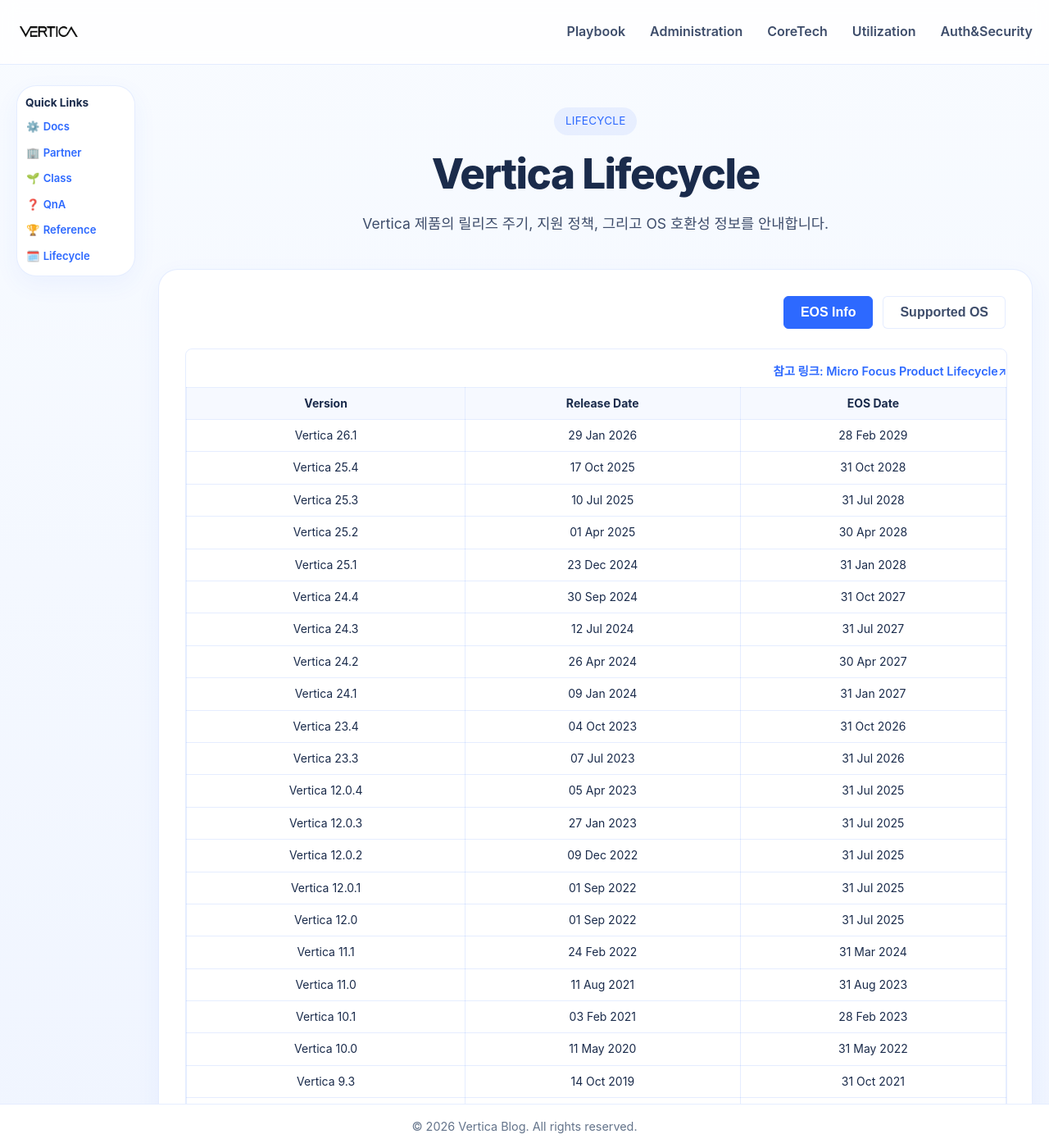
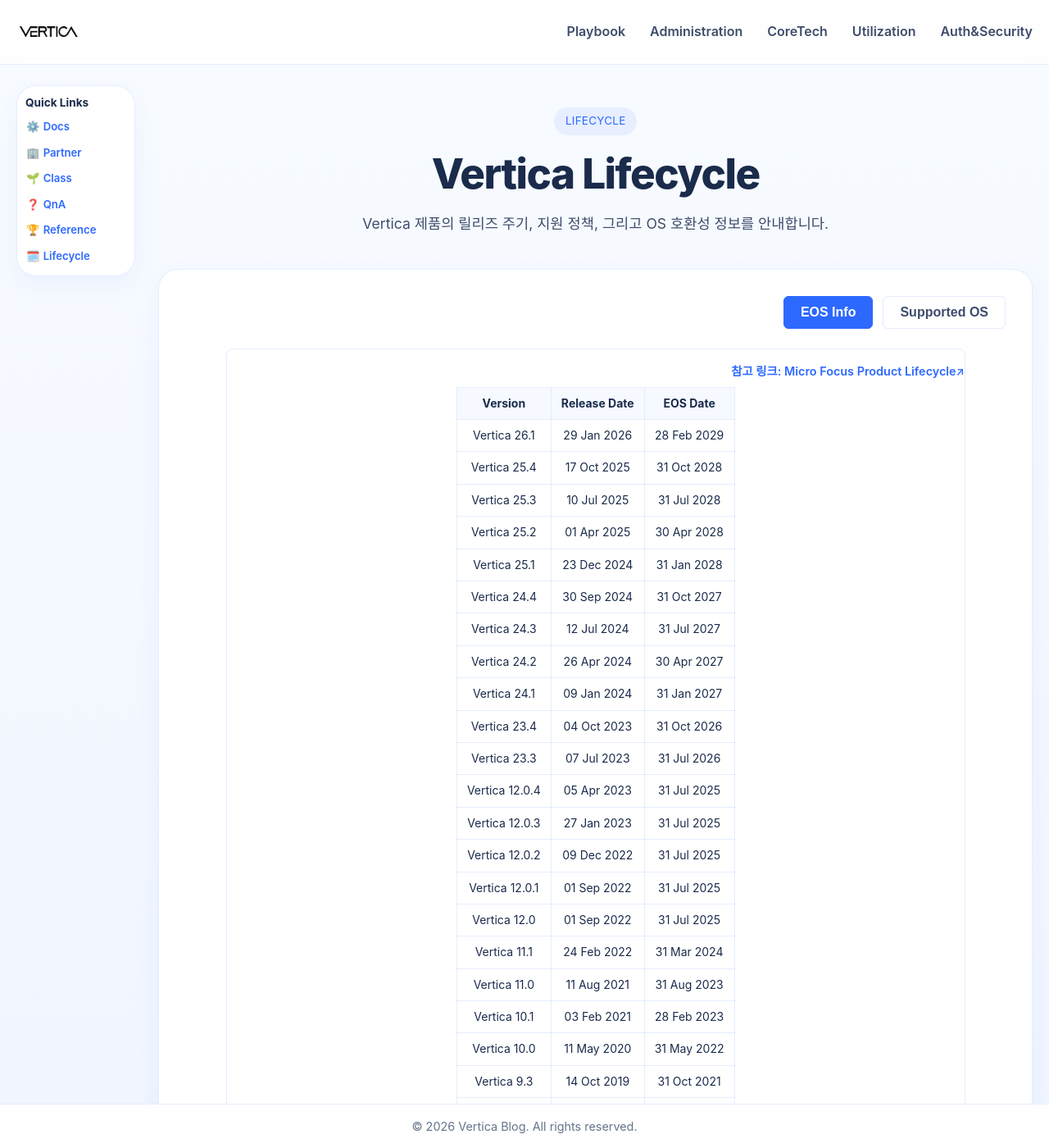
Before and after one commit to JIN0326/vertica_blog, a Jekyll site: the page built from 94lifecycle.md, in a window 1280 px wide and 1400 px high. Shown: the whole window at 82% size. Built offline with Jekyll 4.4.1, drawn with Linux system fonts in a browser that asks for light colours.

Commit message:
Update blog content and styling

```diff
--- a/assets/css/style.css
+++ b/assets/css/style.css
@@ -1072,17 +1072,17 @@
 }
 
 .lifecycle-page-wrapper .table-responsive {
-  width: 100%;
+  width: 900px;
   margin-left: auto;
   margin-right: auto;
 }
 
 .lifecycle-table {
-  width: 100%;
   border-collapse: collapse;
   text-align: center;
   white-space: nowrap;
   font-size: 0.875rem;
+  margin: 0 auto;
 }
 
 .lifecycle-table th,
```
